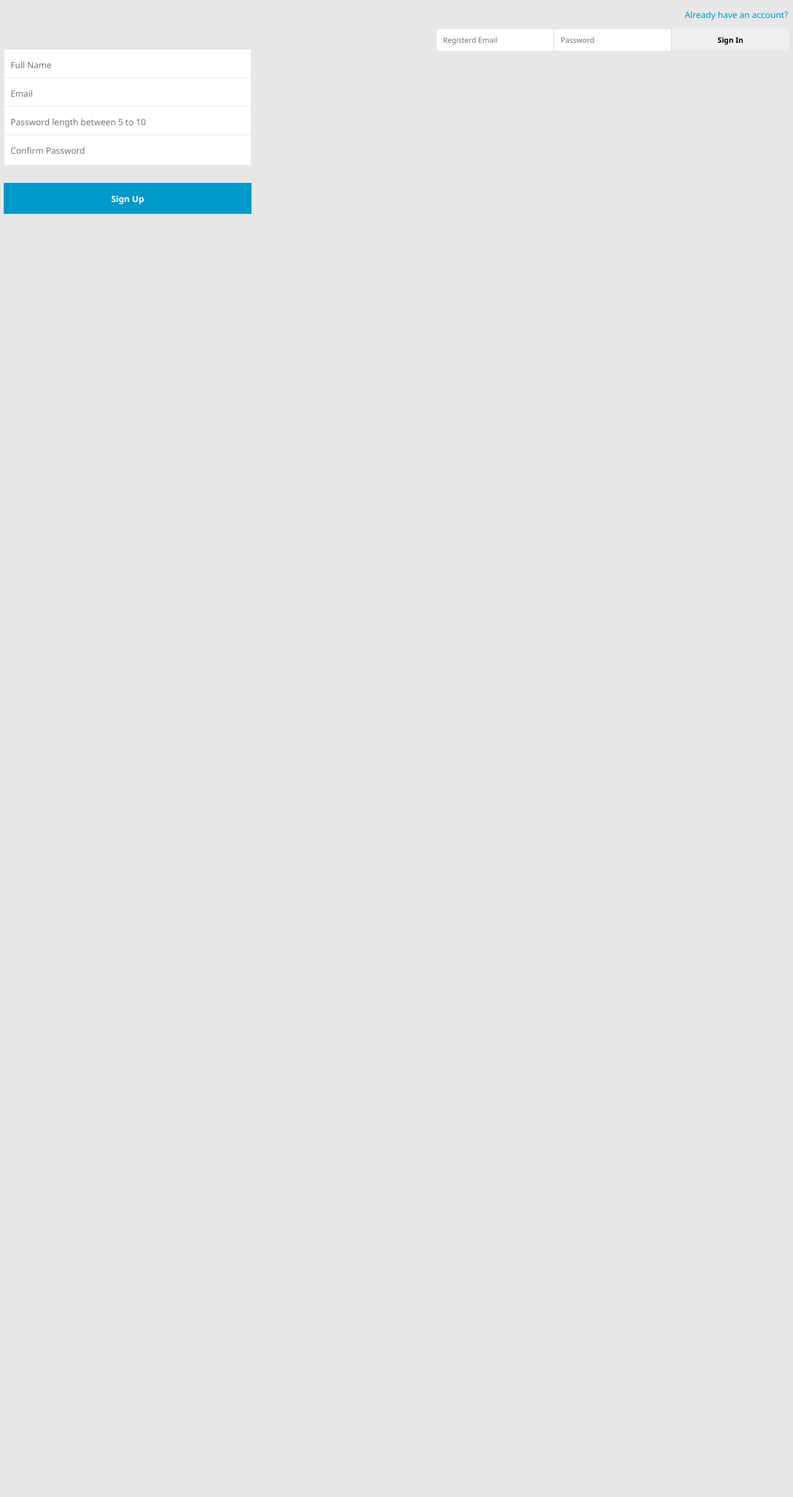
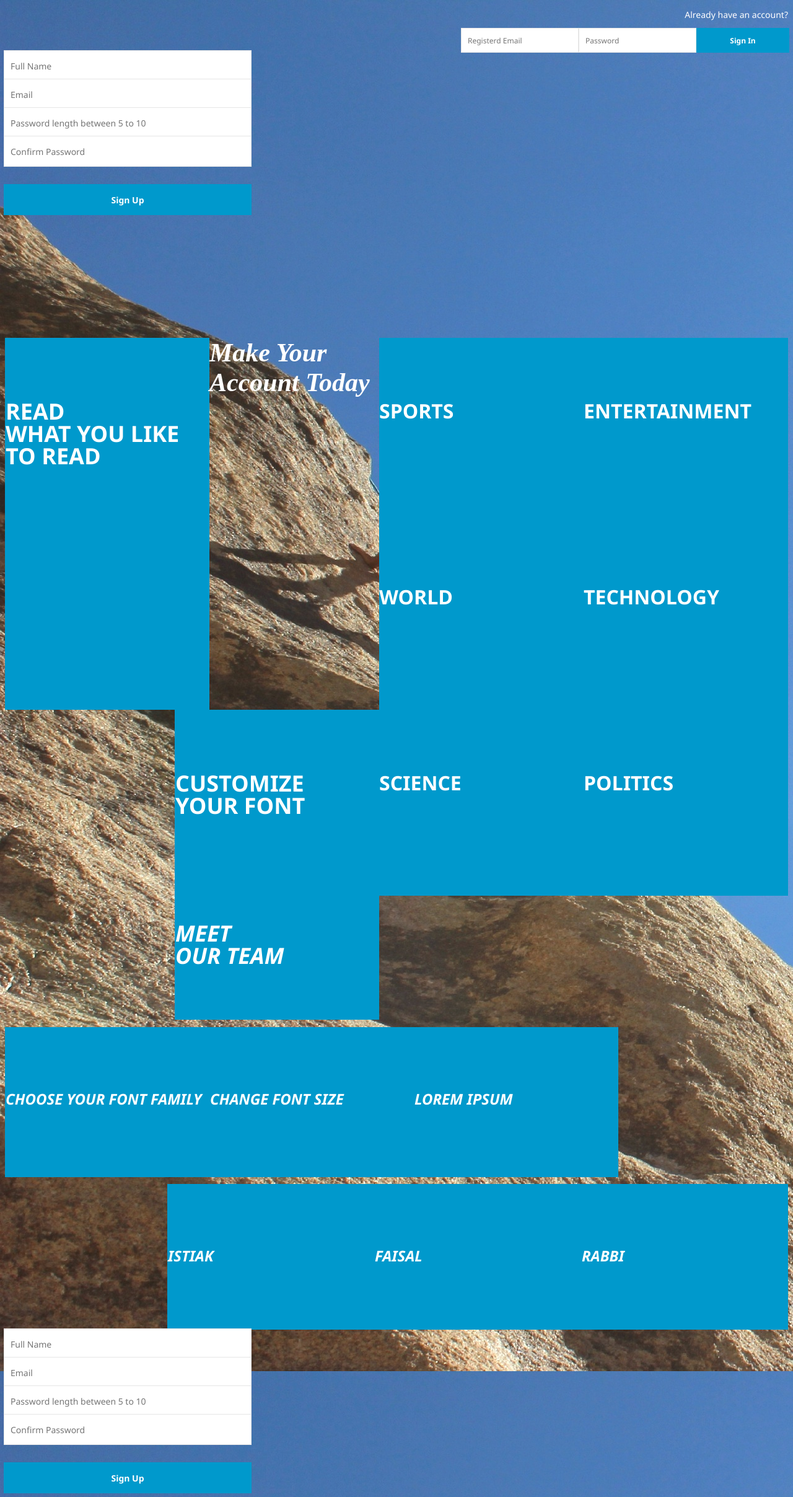
Before and after one commit to FaisalBinAhmed/RSSCurator, a PHP site: page /register.php in a window 1280 px wide. Shown: the whole page at 62% size. Before the commit the page ends 345 px from the top, so only its background shows below. Run offline with PHP 8.4, Linux system fonts and the light colour scheme.

Commit message:
background image

```diff
--- a/register.php
+++ b/register.php
@@ -4,18 +4,18 @@
 	<title>Landing Page</title>
 	<link rel="stylesheet" type="text/css" href="style.css">
 </head>
-<body>
+<body background="images/pexels-photo-26525.jpg"><!--background="images/pexels-photo-26525.jpg"-->
 
 <div class="login" align="right">
 
     <form action="login.php" method="post">
-         <p>Already have an account?</p>
+         <p style="color:white">Already have an account?</p>
 
-            <input class="login-form" type="email" name="loginEmail" placeholder="Registerd Email">
+            <input class="login-form" type="email" name="loginEmail" placeholder="Registerd Email" required>
 
-            <input class="login-form" type="password" name="loginPass" placeholder="Password">
+            <input class="login-form" type="password" name="loginPass" placeholder="Password" required>
 
-            <button class="login-form" type="submit" name="btnLogin" value="Sign IN"><b>Sign In</b></button>
+            <button class="login-submit" type="submit" name="btnLogin" value="Sign IN"><b>Sign In</b></button>
     </form>
 
 </div>
@@ -43,5 +43,126 @@
 
     </form>
  </div>
+
+ <div class="content">
+
+    <div class="bigsidebar" style="float:left;">
+
+        <h1>READ<br> WHAT YOU LIKE <br>TO READ</h1>
+
+    </div>
+
+    <div class="sidebar" style="float:right;">
+
+        <h1>ENTERTAINMENT</h1>
+
+    </div>
+    <div class="sidebar" style="float:right;">
+        <h1>SPORTS</h1>
+
+    </div>
+    <div class="sidebar" style="float:right;">
+        <h1>TECHNOLOGY</h1>
+
+    </div>
+
+ </div>
+ <div class="content">
+
+    <div class="sidebar" style="float:right;">
+
+        <h1>WORLD</h1>
+
+    </div>
+    <div class="sidebar" style="float:right;">
+
+        <h1>POLITICS</h1>
+
+    </div>
+    <div class="sidebar" style="float:right;">
+
+        <h1>SCIENCE</h1>
+
+    </div>
+
+ </div>
+
+ </div>
+
+ <div class="content">
+
+    <div class="bigsidebar" style="float:right; height:500px">
+
+        <h1>CUSTOMIZE<br> YOUR FONT</h1>
+         <h2><em>MEET<br> OUR TEAM<em></h2>
+
+    </div>
+
+    <div class="feature" style="float:left;">
+
+        <h1><em>CHOOSE YOUR FONT FAMILY<em></h1>
+
+    </div>
+
+    <div class="feature" style="float:left;">
+
+        <h1><em>CHANGE FONT SIZE<em></h1>
+
+    </div>
+
+    <div class="feature" style="float:left;">
+
+        <h1>LOREM IPSUM</h1>
+
+    </div>
+
+ </div>
+  <div class="content">
+
+
+    <div class="about" style="float:right;">
+
+        <h1><em>RABBI<em></h1>
+
+    </div>
+
+    <div class="about" style="float:right;">
+
+        <h1><em>FAISAL<em></h1>
+
+    </div>
+
+    <div class="about" style="float:right;">
+
+        <h1><em>ISTIAK<em></h1>
+
+    </div>
+
+ </div>
+
+</div class="footer">
+<h1 style="font-size: 42px; color:white"><b>Make Your Account Today</b></h1>
+    <div class="fsignUP">
+
+        <form action="config.php" method="post">
+
+
+            <input class="text-input" id="name" type="text" name="name" placeholder="Full Name" required maxlength="22"><br>
+
+
+
+            <input class="text-input" type="email" name="email" placeholder="Email" required><br>
+
+
+            <input class="text-input"  type="password" name="pass" placeholder="Password length between 5 to 10" required pattern=".{5,10}"><br>
+
+
+            <input class="text-input" type="password"  name="conPass" placeholder="Confirm Password" required pattern=".{5,10}"><br>
+
+            <button class="submit text-input" type="submit" value="Sign up"><b>Sign Up</b></button><br>
+
+        </form>
+     </div>
+
 </body>
 </html>
--- a/style.css
+++ b/style.css
@@ -8,6 +8,78 @@
   padding: 10px;
   width: 400px;
 }
+.content{
+  margin-top: 200px;
+}
+
+.sidebar{
+  color: white;
+  background-color: #0099CC;
+  width:330px;
+  height:300px;
+  //border:1px solid #0099CC;
+  font-size: 16px;
+
+}
+.sidebar img{
+    position: relative;
+   width: 100%;
+}
+.feature {
+  background-color: #0099cc;
+  border: 1px solid #0099cc;
+  color: white;
+  font-size: 16px;
+  height: 242px;
+  margin-top: 12px;
+  width: 330px;
+}
+.about {
+  background-color: #0099cc;
+  border: 1px solid #0099cc;
+  color: white;
+  font-size: 16px;
+  height: 235px;
+  margin-top: 11px;
+  width: 334px;
+}
+.about h1{
+  margin-top: 100px;
+  font-family: "Fakt","AvenirNext-Medium","Segoe UI",sans-serif;
+ line-height: 30px;
+ font-size: 24px;
+}
+.feature h1{
+  margin-top: 100px;
+  font-family: "Fakt","AvenirNext-Medium","Segoe UI",sans-serif;
+ line-height: 30px;
+ font-size: 24px;
+}
+.sidebar h1{
+  margin-top: 100px;
+  font-family: "Fakt","AvenirNext-Medium","Segoe UI",sans-serif;
+ line-height: 36px;
+}
+
+.bigsidebar h1{
+  margin-top: 100px;
+  font-size: 36px;
+  font-family: "Fakt","AvenirNext-Medium","Segoe UI",sans-serif;
+ line-height: 36px;
+}
+.bigsidebar h2{
+  margin-top: 170px;
+  font-size: 36px;
+  font-family: "Fakt","AvenirNext-Medium","Segoe UI",sans-serif;
+ line-height: 36px;
+}
+.bigsidebar{
+   color: white;
+  background-color: #0099CC;
+  width:330px;
+  height:600px;
+  border:1px solid #0099CC;
+}
 
 * {
     box-sizing: border-box;
@@ -15,6 +87,9 @@
 
 .sign-up-form table{
     margin-top: 150px;
+}
+.fsignUP{
+  //margin-top: 1400px;
 }
 .submit {
     margin-top: 30px;
@@ -36,16 +111,28 @@ body{
 }
 .login-form {
   border: 1px solid #e6e6e6;
-  border-radius: 0;
+  border-radius: 0px;
   font-family: "Fakt","AvenirNext-Medium","Segoe UI",sans-serif;
   font-size: 12px;
-  height: 37px;
+  height: 40px;
   margin: -2px;
   padding: 10px;
   width: 190px;
 }
+.login-submit{
+  background-color: #0099CC;
+  color: white;
+  border: 1px solid #0099CC;
+  border-radius: 0;
+  font-family: "Fakt","AvenirNext-Medium","Segoe UI",sans-serif;
+  font-size: 12px;
+  height: 40px;
+  margin: -2px;
+  padding: 10px;
+  width: 150px;
+}
 
-//hello
+
 
 
 .grid-container{
```
Also changed, not shown: images/pexels-photo-26525.jpg (added).
